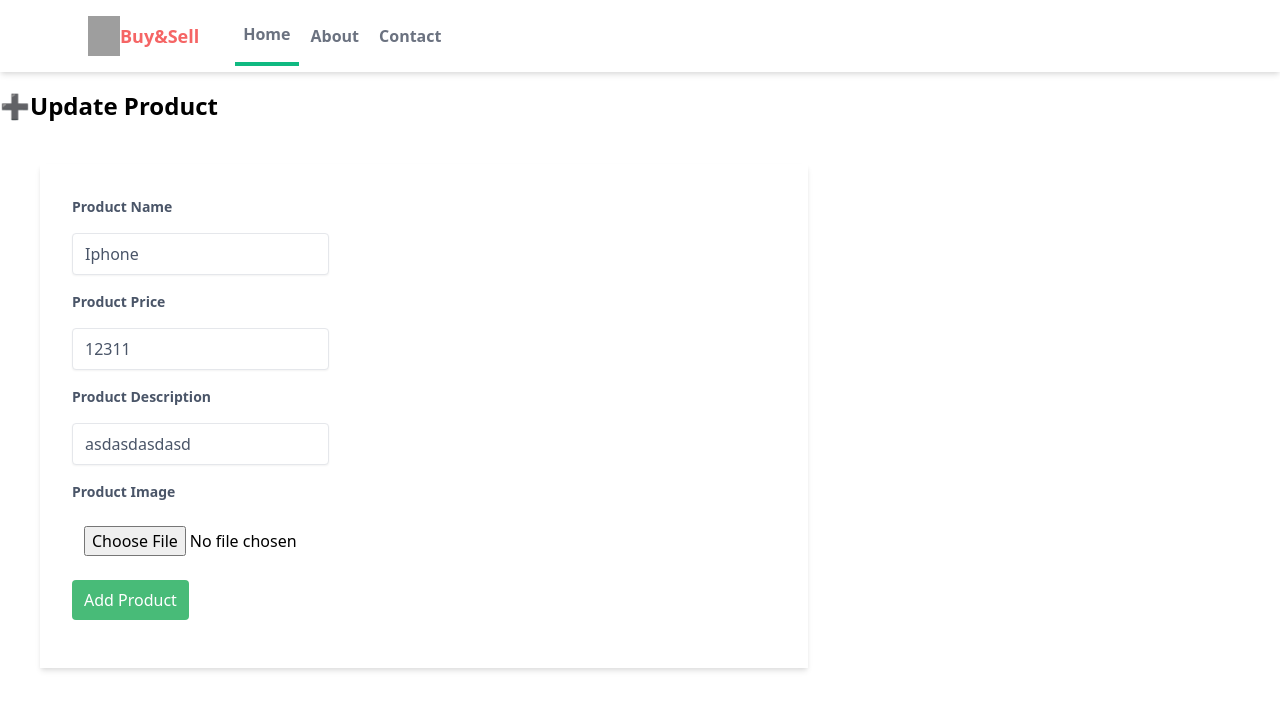
After one commit to kurenaisandip/DjangoE-CommerceWebsite-Learning, a Django app: page /myapp/product/edit/2/ in a window 1280 px wide. The commit adds this page. Shown: the top 710 px of the page. Run offline with Django 4.2, Linux system fonts and the light colour scheme; data comes from the database, SQL or seed files in the repository; both versions use the stored data as it was after the commit; style sheets or scripts are compiled from the project's sources; grey boxes are pictures that could not be loaded.

Commit message:
finished the crud section

```diff
--- /dev/null
+++ b/myapp/templates/myapp/updateproduct.html
@@ -0,0 +1,44 @@
+{% extends 'myapp/base.html' %}
+<!DOCTYPE html>
+<html lang="en">
+<head>
+    <meta charset="UTF-8">
+    <title>Update Products</title>
+
+</head>
+<body>
+{% block body %}
+
+   <h1 style="font-size: 1.5rem; font-weight: bold; margin: 1rem 0;">➕Update Product</h1>
+<form style="width: 60%; background-color: #fff; box-shadow: 0 4px 6px -1px rgba(0, 0, 0, 0.1), 0 2px 4px -1px rgba(0, 0, 0, 0.06); margin: 2.5rem; padding-left: 2rem; padding-right: 2rem; padding-top: 2rem; padding-bottom: 2rem;" method="post" enctype="multipart/form-data">
+    {% csrf_token %}
+    <div style="margin-bottom: 1rem;">
+        <label style="display: block; color: #4a5568; font-size: 0.875rem; font-weight: bold; margin-bottom: 1rem;" for="name">Product Name</label>
+        <input style="box-shadow: 0 1px 2px 0 rgba(0, 0, 0, 0.05); -webkit-appearance: none; -moz-appearance: none; appearance: none; border-width: 1px; border-radius: 0.25rem; padding-top: 0.5rem; padding-bottom: 0.5rem; padding-left: 0.75rem; padding-right: 0.75rem; margin-right: 2.5rem; color: #4a5568;" type="text" placeholder="Samsung" name="name" id="name" value="{{ product.name }}">
+    </div>
+
+    <div style="margin-bottom: 1rem;">
+        <label style="display: block; color: #4a5568; font-size: 0.875rem; font-weight: bold; margin-bottom: 1rem;" for="price">Product Price</label>
+        <input style="box-shadow: 0 1px 2px 0 rgba(0, 0, 0, 0.05); -webkit-appearance: none; -moz-appearance: none; appearance: none; border-width: 1px; border-radius: 0.25rem; padding-top: 0.5rem; padding-bottom: 0.5rem; padding-left: 0.75rem; padding-right: 0.75rem; margin-right: 2.5rem; color: #4a5568;" type="text" placeholder="500000" name="price" id="price" value="{{ product.price }}">
+    </div>
+
+    <div style="margin-bottom: 1rem;">
+        <label style="display: block; color: #4a5568; font-size: 0.875rem; font-weight: bold; margin-bottom: 1rem;" for="desc">Product Description</label>
+        <input style="box-shadow: 0 1px 2px 0 rgba(0, 0, 0, 0.05); -webkit-appearance: none; -moz-appearance: none; appearance: none; border-width: 1px; border-radius: 0.25rem; padding-top: 0.5rem; padding-bottom: 0.5rem; padding-left: 0.75rem; padding-right: 0.75rem; margin-right: 2.5rem; color: #4a5568;" type="text" placeholder="This is a Samsung smartphone" name="desc" id="desc" value="{{ product.desc }}">
+    </div>
+
+    <div style="margin-bottom: 1rem;">
+        <label style="display: block; color: #4a5568; font-size: 0.875rem; font-weight: bold; margin-bottom: 1rem;" for="upload">Product Image</label>
+        <input style="padding-top: 0.5rem; padding-bottom: 0.5rem; padding-left: 0.75rem; padding-right: 0.75rem; margin-right: 2.5rem;" type="file" accept="image/*" name="upload" id="upload">
+    </div>
+
+    <div style="margin-bottom: 1rem;">
+        <input style="background-color: #48bb78; color: #fff; padding-left: 0.75rem; padding-right: 0.75rem; padding-top: 0.5rem; padding-bottom: 0.5rem; border: none; border-radius: 0.25rem; cursor: pointer;" type="submit" value="Add Product" name="Add Product">
+    </div>
+</form>
+
+
+{% endblock %}
+
+</body>
+</html>
--- a/myapp/urls.py
+++ b/myapp/urls.py
@@ -6,7 +6,9 @@ from . import views
 app_name = 'myapp'
 urlpatterns = [
     path('', views.index),
-    path('product/', views.products),
+    path('product/', views.products, name='product'),
     path('product/<int:id>/', views.product_detail, name='product_detail'),
     path('product/add/', views.add_product, name='add_product'),
+    path('product/edit/<int:id>/', views.update_product, name='update_product'),
+    path('product/delete/<int:id>/', views.delete_product, name='delete_product')
 ]
--- a/myapp/views.py
+++ b/myapp/views.py
@@ -1,4 +1,6 @@
-from django.shortcuts import render
+from urllib import request
+
+from django.shortcuts import render, redirect
 from django.http import HttpResponse
 from .models import Products
 # Create your views here.
@@ -30,3 +32,27 @@ def add_product(request):
        product = Products(name=name, price=price, desc=description,image=image)
        product.save()
     return render(request, 'myapp/addproduct.html')
+
+def update_product(request, id):
+    product = Products.objects.get(id=id)
+    if request.method == 'POST':
+        product.name = request.POST.get('name')
+        product.price = request.POST.get('price')
+        product.desc = request.POST.get('desc')
+        product.image = request.FILES['upload']
+        product.save()
+        return redirect('/myapp/product')
+    context = {
+        'product': product,
+    }
+    return render(request, 'myapp/updateproduct.html', context)
+
+def delete_product(request, id):
+    product = Products.objects.get(id=id)
+    context = {
+        'product': product
+    }
+    if request.method == 'POST':
+        product.delete()
+        return redirect('/myapp/product')
+    return render(request, 'myapp/delete.html', context)
```
Also changed, not shown: myapp/templates/myapp/addproduct.html (+57 -6 lines), myapp/templates/myapp/delete.html (added, +34 -0 lines), db.sqlite3, media/images/iphone_fTPbvZc.jpg (added).
